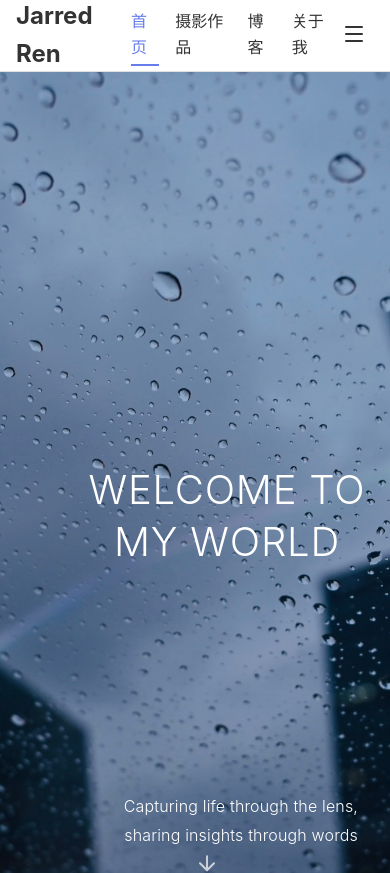
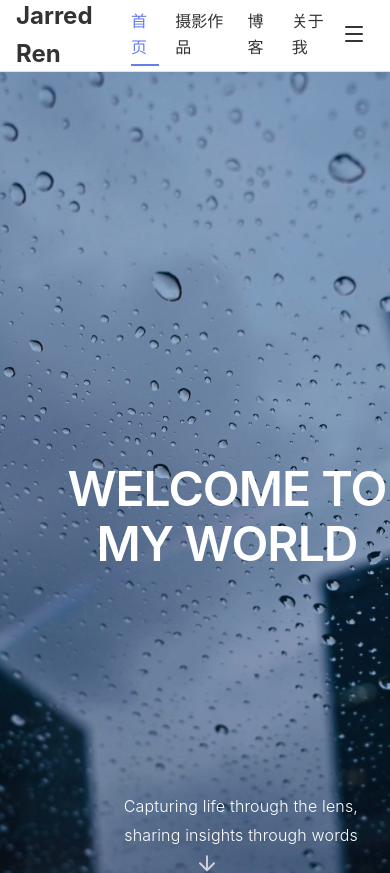
Before and after one commit to JarredRbw/Personal-Website, a React (Vite) app: page / in a window 390 px wide. Shown: the top 873 px of the page. Built offline with nearby package versions, Linux system fonts and the light colour scheme.

Commit message:
Optimize typography to match Apple website style

```diff
--- a/src/pages/Home.css
+++ b/src/pages/Home.css
@@ -30,26 +30,28 @@
 }
 
 .hero h1 {
-  font-size: 4rem;
-  font-weight: 400;
-  margin-bottom: 0.5rem;
-  letter-spacing: 0.02em;
-  line-height: 1.2;
-  font-family: 'Inter', -apple-system, BlinkMacSystemFont, 'Segoe UI', sans-serif;
+  font-size: 4.5rem;
+  font-weight: 600;
+  margin-bottom: 0;
+  letter-spacing: -0.02em;
+  line-height: 1.1;
+  font-family: -apple-system, BlinkMacSystemFont, 'SF Pro Display', 'Helvetica Neue', Helvetica, Arial, sans-serif;
 }
 
 .hero-title {
-  letter-spacing: 0.02em !important;
-  line-height: 1.2 !important;
+  letter-spacing: -0.02em !important;
+  line-height: 1.1 !important;
+  font-weight: 600 !important;
 }
 
 .hero-subtitle {
-  font-size: 1rem;
-  line-height: 1.6;
+  font-size: 1.1rem;
+  line-height: 1.5;
   margin: 0;
-  opacity: 0.9;
-  font-weight: 300;
-  letter-spacing: 0.01em;
+  opacity: 0.85;
+  font-weight: 400;
+  letter-spacing: -0.01em;
+  font-family: -apple-system, BlinkMacSystemFont, 'SF Pro Text', 'Helvetica Neue', Helvetica, Arial, sans-serif;
 }
 
 .hero p {
@@ -227,18 +229,21 @@
   }
 
   .hero h1 {
-    font-size: 2.5rem;
-    line-height: 1.3;
+    font-size: 3rem;
+    line-height: 1.15;
+    font-weight: 600;
   }
 
   .hero-title {
-    font-size: 2.5rem !important;
-    line-height: 1.3 !important;
+    font-size: 3rem !important;
+    line-height: 1.15 !important;
+    font-weight: 600 !important;
   }
 
   .hero-subtitle {
-    font-size: 0.9rem;
-    line-height: 1.5;
+    font-size: 1rem;
+    line-height: 1.4;
+    font-weight: 400;
   }
 
   .section-title {
```
